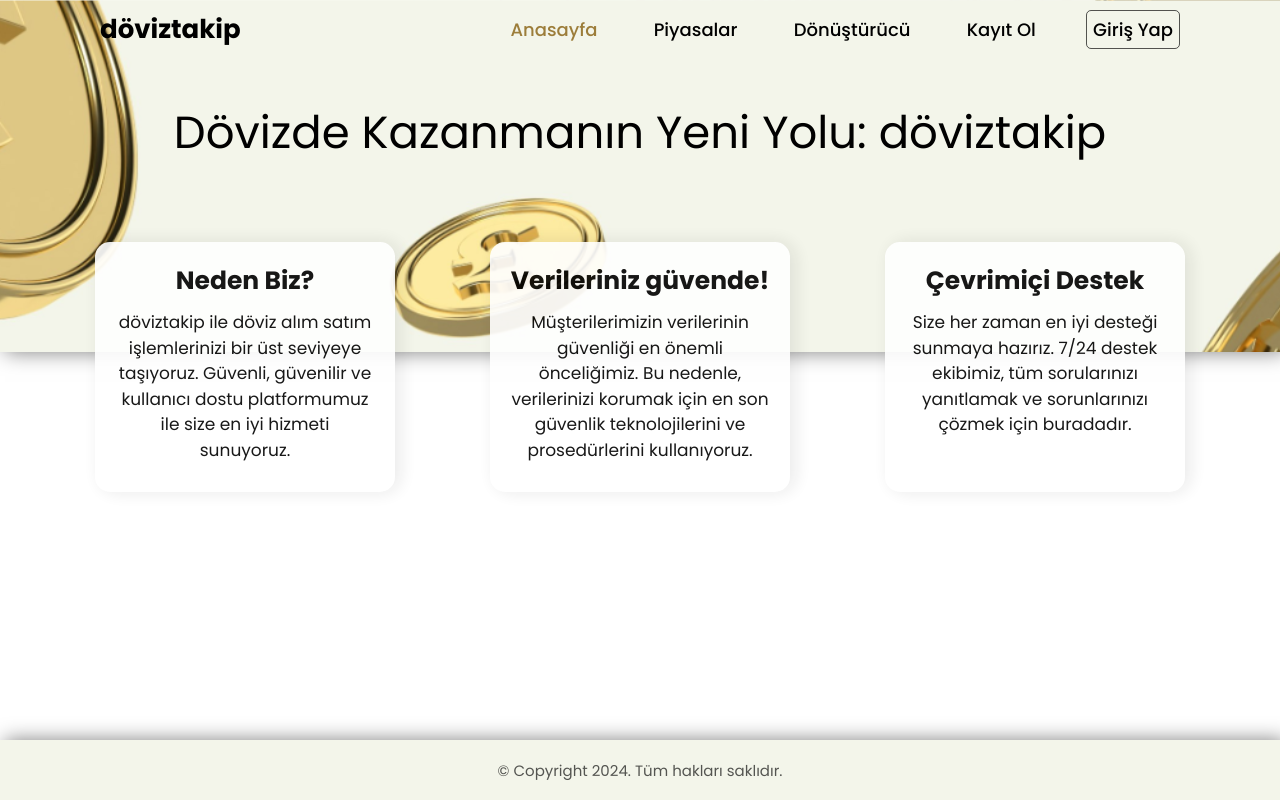
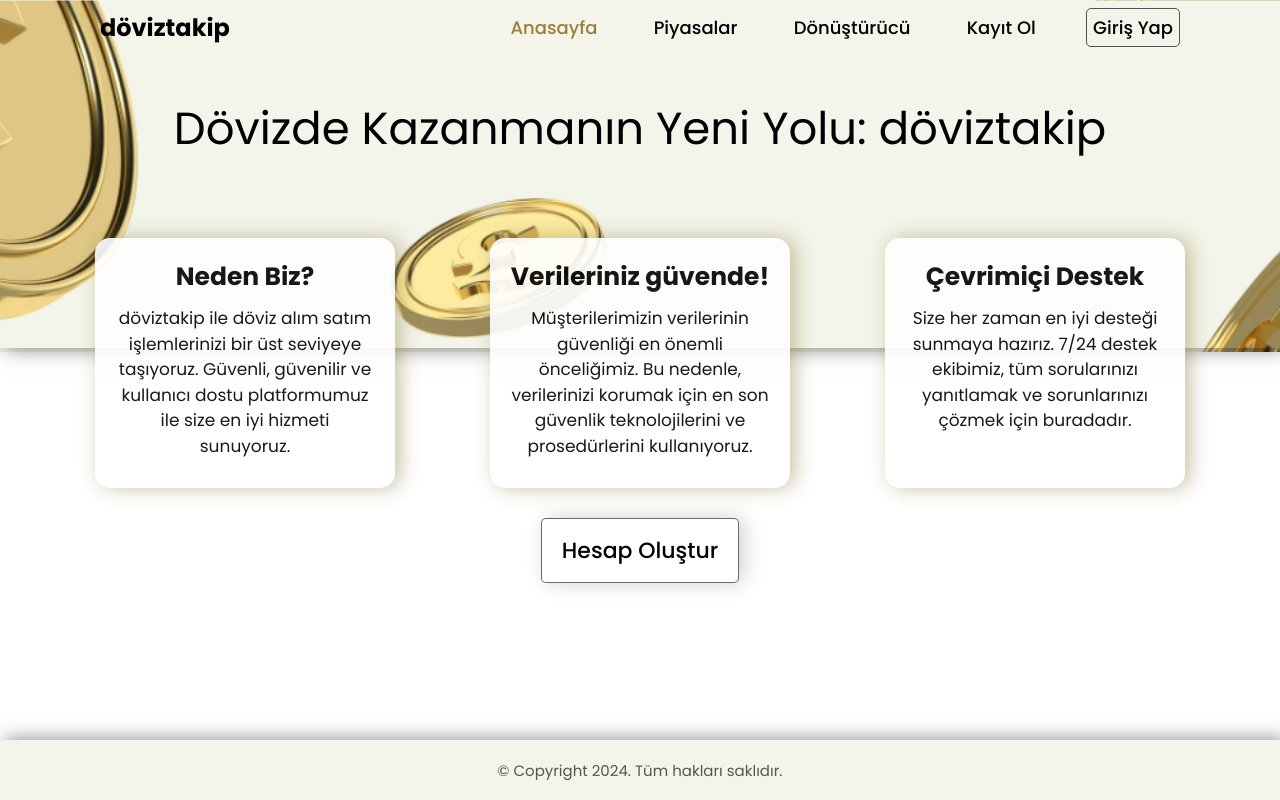
Before and after one commit to tolgab35/Doviz-Otomasyon-Sitesi, a PHP site: page / in a window 1280 px wide. Run offline with PHP 8.4, Linux system fonts and the light colour scheme.

Commit message:
create .hesap-olustur button

```diff
--- a/index.html
+++ b/index.html
@@ -25,11 +25,11 @@
       </nav>
     </header>
 
-    <section id="section1">
-      <h1 id="caption">Dövizde Kazanmanın Yeni Yolu: döviztakip</h1>
+    <section class="caption">
+      <h1>Dövizde Kazanmanın Yeni Yolu: döviztakip</h1>
     </section>
 
-    <section id="section2">
+    <section id="cards">
       <div class="card">
         <h2>Neden Biz?</h2>
         <p>
@@ -57,6 +57,10 @@
       </div>
     </section>
 
+    <div class="hesap-olustur">
+      <button>Hesap Oluştur</button>
+    </div>
+
     <footer class="footer">
       <div class="footer-content">
         <p>&copy Copyright 2024. Tüm hakları saklıdır.</p>
--- a/style.css
+++ b/style.css
@@ -8,6 +8,7 @@
   min-height: 100vh;
   background: url("images/caption-bg.png") no-repeat;
 }
+
 .header {
   position: absolute;
   background: url("images/caption-bg.png") no-repeat;
@@ -23,7 +24,7 @@
 }
 .logo {
   color: black;
-  font-size: 26px;
+  font-size: 24px;
   font-weight: 700;
   text-decoration: none;
 }
@@ -37,7 +38,7 @@
   margin-left: 40px;
 }
 .navbar a:hover {
-  transition: 0.5s;
+  transition: 0.5s ease;
 }
 .navbar a::before {
   content: "";
@@ -47,7 +48,7 @@
   width: 0;
   height: 2px;
   background: black;
-  transition: 0.5s;
+  transition: 0.5s ease;
 }
 .navbar a:hover::before {
   width: 100%;
@@ -60,7 +61,7 @@
   border: 1px solid rgb(0, 0, 0);
   border-radius: 5px;
   box-shadow: inset 5px 0px 20px rgba(0, 0, 0, 0.116);
-  transition: 0.5s;
+  transition: 0.5s ease;
 }
 .navbar .girisyap:hover::before {
   width: 0%;
@@ -71,19 +72,21 @@
 .navbar .active:before {
   background: #9c7d3a;
 }
-#section1 {
+
+.caption {
   width: 100%;
   height: 293px;
   display: flex;
   justify-content: center;
   box-shadow: 5px 0px 20px rgba(0, 0, 0, 0.5);
 }
-#section1 #caption {
+.caption h1 {
   font-size: 45px;
   font-weight: 400;
   margin-top: 40px;
 }
-#section2 {
+
+#cards {
   display: flex;
   justify-content: space-evenly;
   margin-top: -110px;
@@ -93,7 +96,7 @@
   background-color: #fff;
   width: 300px;
   height: 250px;
-  box-shadow: 5px 0px 20px rgba(0, 0, 0, 0.1);
+  box-shadow: 5px 0px 20px #8f7e3c88;
   border-radius: 15px;
   width: 300px;
   padding: 20px;
@@ -108,6 +111,29 @@
   font-size: 17px;
   line-height: 1.5;
 }
+
+.hesap-olustur {
+  display: flex;
+  justify-content: center;
+  align-items: center;
+}
+.hesap-olustur button {
+  background-color: #ffffff;
+  margin-top: 30px;
+  padding: 15px 20px;
+  border: 1px solid rgba(0, 0, 0, 0.585);
+  cursor: pointer;
+  border-radius: 5px;
+  font-size: 22px;
+  font-weight: 500;
+  box-shadow: 5px 0px 20px #0000002f;
+}
+.hesap-olustur button:hover {
+  background-color: #f3f5ea7d;
+  box-shadow: 0px 0px 0px #0000002f;
+  transition: 0.5s ease;
+}
+
 .footer {
   position: absolute;
   bottom: 0;
```
